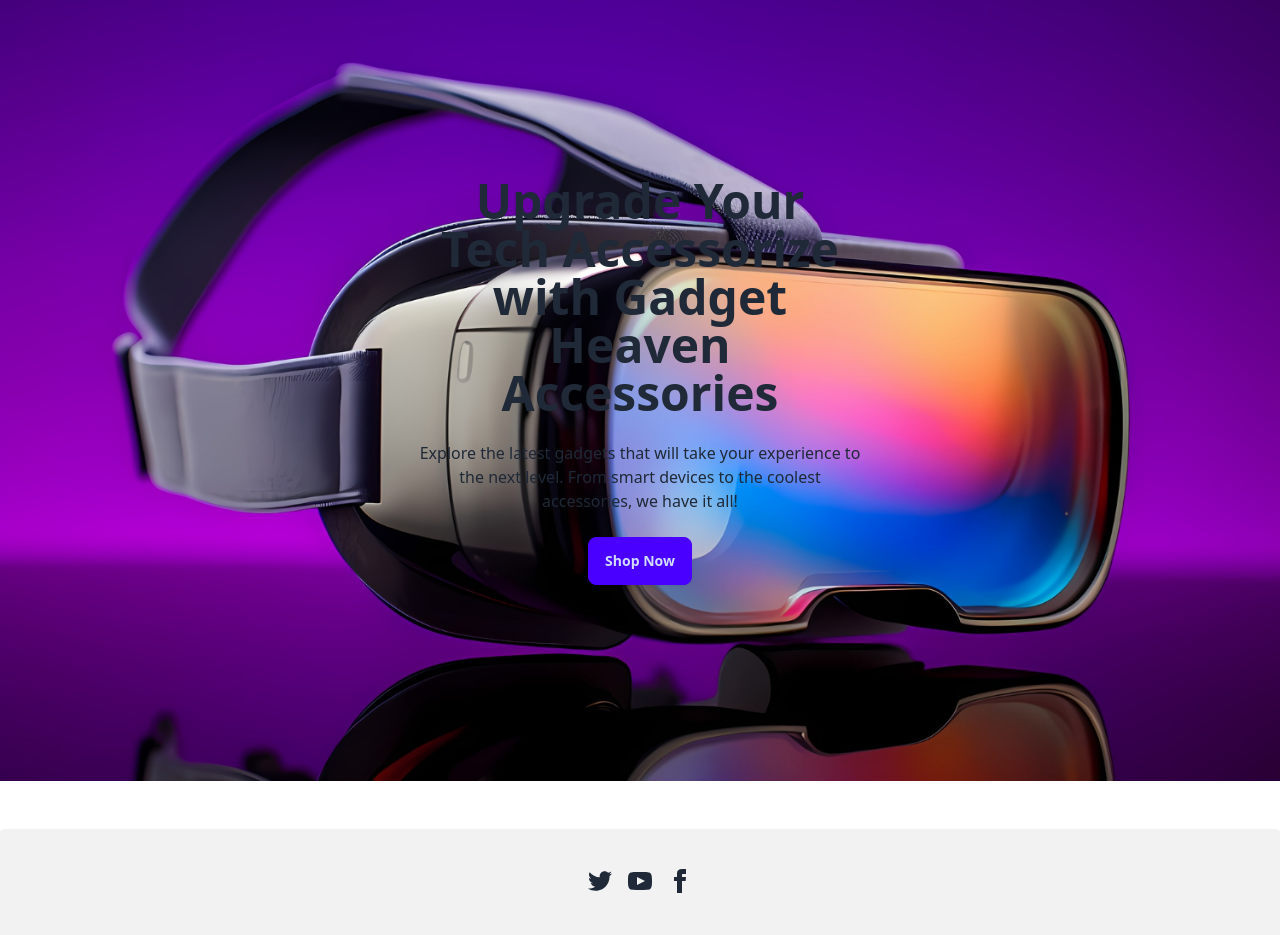
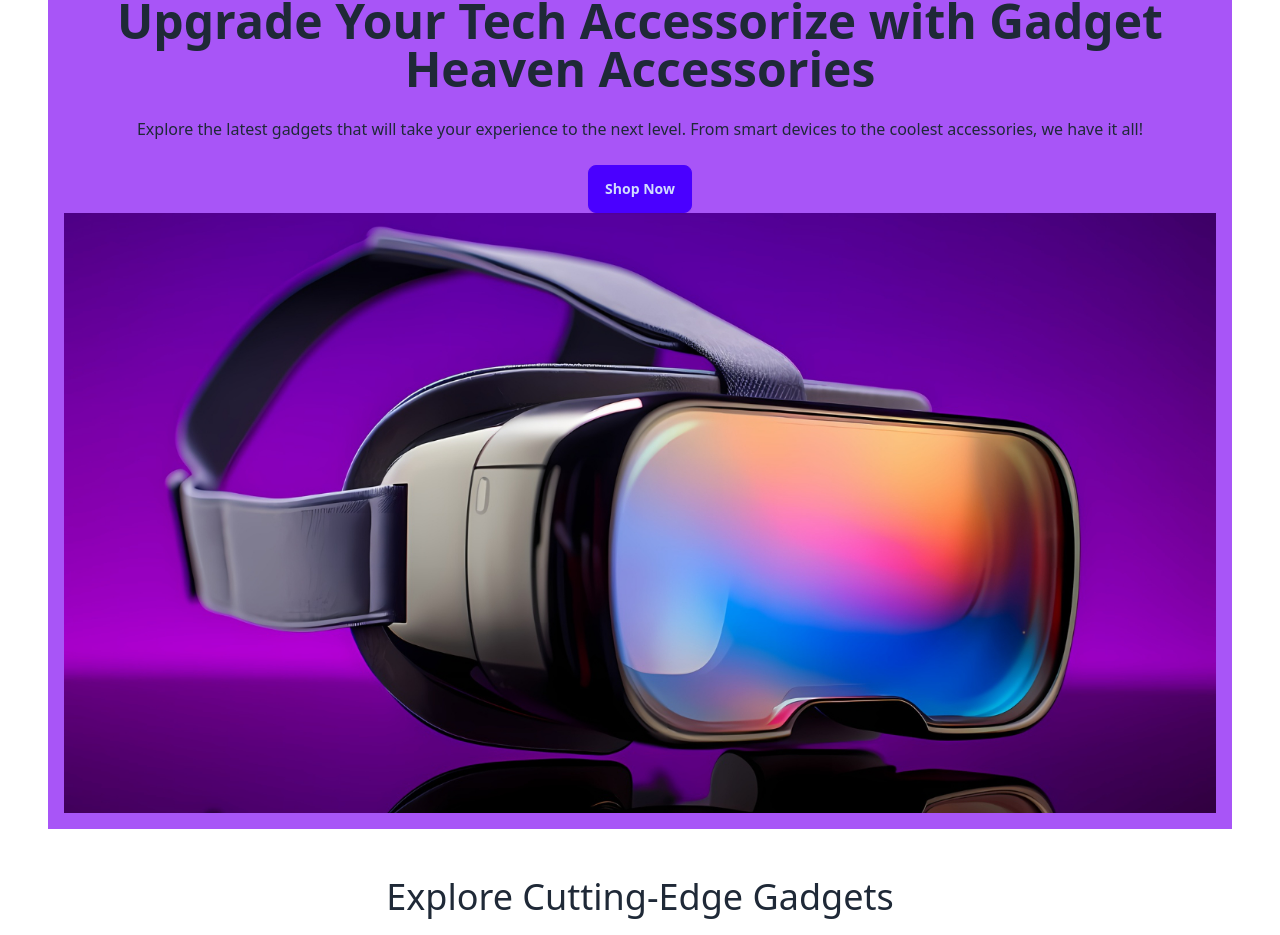
Before and after one commit to programming-hero-web-course-4/b10a8-gadget-heaven-rabeya-poly, a React (Vite) app: page / in a window 1280 px wide. Shown: the part 131-1066 px from the top of the page. Built offline with nearby package versions, Linux system fonts and the light colour scheme.

Commit message:
added banner

```diff
--- a/src/components/Banner.jsx
+++ b/src/components/Banner.jsx
@@ -2,17 +2,17 @@
 
 const Banner = () => {
     return (
-        <div className="hero bg-banner bg-base-200 min-h-screen">
-  <div className="hero-content text-center">
-    <div className="max-w-md">
+        <div className='hero '>
+         <div className="hero-content text-center  bg-purple-500 ">
+    <div>
       <h1 className="text-5xl font-bold">Upgrade Your Tech Accessorize with Gadget Heaven Accessories</h1>
       <p className="py-6">
       Explore the latest gadgets that will take your experience to the next level. From smart devices to the coolest accessories, we have it all!
       </p>
       <button className="btn btn-primary">Shop Now</button>
-    </div>
-  </div>
-</div>
+      <div className="hero bg-banner  min-h-[600px]">
+ </div>
+</div></div></div>
     );
 };
 
--- /dev/null
+++ b/src/components/Heading.jsx
@@ -0,0 +1,12 @@
+import React from 'react';
+
+const Heading = ({ title, subtitle }) => {
+    return (
+        <div className='flex flex-col w-full justify-center items-center my-12'>
+            <h1 className='text-xl md:text-2xl lg:text-4xl font-thin mb-4'>{title}</h1>
+            <p className='text-xs md:text-base text-gray-600 text-center font-thin'>{subtitle}</p>
+        </div>
+    );
+};
+
+export default Heading;
--- a/src/layouts/MainLayout.jsx
+++ b/src/layouts/MainLayout.jsx
@@ -7,7 +7,7 @@
         <div>
             {/* Navbar */}
             <Navbar />
-           <div className='min-h-[calc(100vh-232px)] py-12'>
+           <div className='min-h-[calc(100vh-232px)] py-12 container mx-auto px-12'>
              {/* dynamic Section */}
              <Outlet />
            </div>
--- a/src/pages/Home.jsx
+++ b/src/pages/Home.jsx
@@ -1,5 +1,6 @@
 import React from 'react';
 import Banner from '../components/Banner';
+import Heading from '../components/Heading';
 
 const Home = () => {
     return (
@@ -7,6 +8,7 @@
                {/* Banner */}
                <Banner />
                 {/* HEADING */}
+                <Heading title='Explore Cutting-Edge Gadgets' subtitle='This is a subtitle'/>
                 {/* Categories section */}
             {/* Dynamic Nested Component */}
 
--- a/src/routes/Routes.jsx
+++ b/src/routes/Routes.jsx
@@ -8,6 +8,7 @@
     {
       path: '/',
       element: <MainLayout />,
+      errorElement:<p>Error</p>,
       children: [
         {
         path: '/',
```
